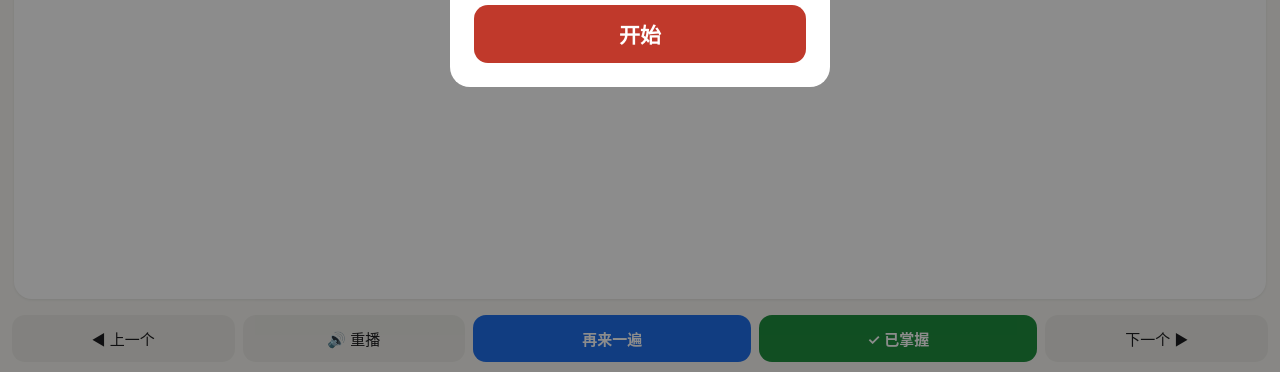
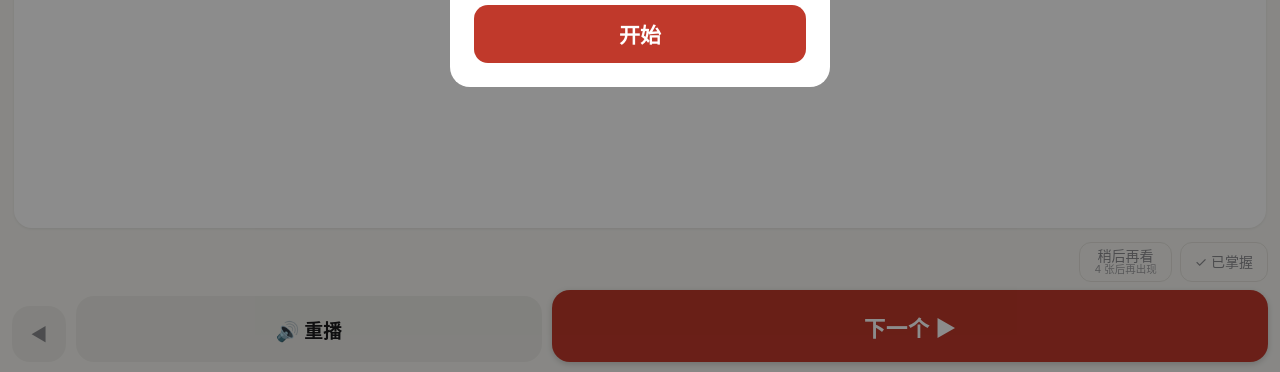
Before and after one commit to ggfs0814/lex-cards-vmpnha, a plain HTML site: page index.html in a window 1280 px wide. Shown: the part 428-800 px from the top of the page. Drawn offline with Linux system fonts and the light colour scheme.

Commit message:
Right-hand button layout: big 下一个/重播, smaller secondary buttons

```diff
--- a/index.html
+++ b/index.html
@@ -30,10 +30,18 @@ body{display:flex;flex-direction:column;padding:env(safe-area-inset-top) 0 env(s
 .gl{margin-top:16px;font-size:16.5px;line-height:1.5}
 .gl .t{font-size:12.5px;color:var(--mut);display:block;margin-bottom:2px}
 .gl div{margin-bottom:3px}.gl b{font-weight:700}.gl i{font-style:normal;color:var(--ipa);font-family:"Noto Sans","DejaVu Sans",-apple-system;font-size:.92em}
-#btns{display:grid;grid-template-columns:1fr 1fr 1.25fr 1.25fr 1fr;gap:8px;padding:8px 12px 10px}
-#btns button{font-size:15px;padding:13px 0;border-radius:13px;border:0;background:var(--btn);color:var(--fg);font-family:inherit}
-#btns .ok{background:var(--ok);color:#fff;font-weight:600}
-#btns .again{background:var(--acc2);color:#fff;font-weight:600}
+#btns{padding:6px 12px calc(10px + env(safe-area-inset-bottom,0px));}
+body{padding-bottom:0}
+#btns .sec2{display:flex;justify-content:flex-end;gap:8px;margin-bottom:8px}
+#btns .b2{font-family:inherit;font-size:14px;height:40px;padding:0 14px;border-radius:12px;border:1px solid var(--line);background:transparent;color:var(--mut);display:flex;flex-direction:column;align-items:center;justify-content:center;line-height:1.15}
+#btns .b2 small{font-size:10.5px;opacity:.8}
+#btns .b2.on{color:var(--ok);border-color:var(--ok)}
+#btns .main{display:flex;gap:10px;align-items:flex-end}
+#btns .main button{font-family:inherit;border:0;border-radius:18px}
+#btns .bp{width:54px;height:56px;align-self:flex-end;background:var(--btn);color:var(--mut);font-size:18px}
+#btns .bplay{flex:1;height:66px;background:var(--btn);color:var(--fg);font-size:19px;font-weight:600}
+#btns .bnext{flex:1.55;height:72px;background:var(--acc);color:#fff;font-size:22px;font-weight:700;box-shadow:0 2px 6px rgba(0,0,0,.18)}
+#btns button:active{transform:scale(.97);opacity:.85}
 #start,#panel{position:fixed;inset:0;background:rgba(0,0,0,.45);display:flex;align-items:center;justify-content:center;z-index:9}
 #start .box,#panel .box{background:var(--card);border-radius:20px;padding:24px;width:min(88vw,380px);text-align:center}
 #start h1{font-size:24px;margin:0 0 6px}#start p{color:var(--mut);font-size:14.5px;line-height:1.5;margin:6px 0 18px}
@@ -49,12 +57,15 @@ body{display:flex;flex-direction:column;padding:env(safe-area-inset-top) 0 env(s
 #reset{background:#d93025;color:#fff}#close{background:var(--btn);color:var(--fg)}
 .hidden{display:none!important}
 .empty{text-align:center;color:var(--mut);padding:60px 10px;font-size:17px;line-height:1.7}
-#toast{position:fixed;left:50%;bottom:110px;transform:translateX(-50%);background:rgba(0,0,0,.78);color:#fff;padding:8px 16px;border-radius:18px;font-size:14px;opacity:0;transition:opacity .2s;pointer-events:none}
+#toast{position:fixed;left:50%;bottom:170px;transform:translateX(-50%);background:rgba(0,0,0,.78);color:#fff;padding:8px 16px;border-radius:18px;font-size:14px;opacity:0;transition:opacity .2s;pointer-events:none}
 </style></head><body>
 <div id="top"><span id="prog"></span><button id="gear" aria-label="设置">⚙︎</button></div>
 <div id="bar"><i></i></div>
 <div id="wrap"><div id="card" class="card"></div></div>
-<div id="btns"><button id="prev">◀︎ 上一个</button><button id="play">🔊 重播</button><button id="again" class="again">再来一遍</button><button id="ok" class="ok">✓ 已掌握</button><button id="next">下一个 ▶︎</button></div>
+<div id="btns">
+<div class="sec2"><button id="again" class="b2">稍后再看<small>4 张后再出现</small></button><button id="ok" class="b2">✓ 已掌握</button></div>
+<div class="main"><button id="prev" class="bp" aria-label="上一个">◀︎</button><button id="play" class="bplay">🔊 重播</button><button id="next" class="bnext">下一个 ▶︎</button></div>
+</div>
 <div id="start"><div class="box"><h1>DHH #501 单词卡</h1><p>完整音频：单词 → 慢速 → 中文 → 例句<br>左右滑动切换卡片，切换后自动播放。<br>进度保存在本机浏览器里。</p><button id="go">开始</button></div></div>
 <div id="panel" class="hidden"><div class="box"><h2>设置</h2>
 <div class="row" id="frow">范围<span class="seg" id="f"><button data-v="all">全部</button><button data-v="单词">单词</button><button data-v="短语">短语</button></span></div>
@@ -102,7 +113,7 @@ function render(anim){
    <div class="cn${S.hc?' hide':''}" id="cn">${esc(c.cn)}</div><div class="cnt"></div>
    ${c.ex?`<div class="ex">${c.ex}<div class="src">— ${esc(c.src)}</div></div>`:''}${gl}`;
   $('cn').onclick=()=>{$('cn').classList.remove('hide')};
-  $('ok').textContent=S.m[c.id]?'取消掌握':'✓ 已掌握';
+  $('ok').textContent=S.m[c.id]?'取消掌握':'✓ 已掌握'; $('ok').classList.toggle('on',!!S.m[c.id]);
   $('wrap').scrollTop=0;
   if(anim){el.style.transform=`translateX(${anim*30}px)`;el.style.opacity=.3;requestAnimationFrame(()=>{el.style.transform='';el.style.opacity=1})}
   au.src=AUDIO?AUDIO[c.id]:('audio/'+c.id+'.mp3');
@@ -112,7 +123,7 @@ function play(){ if(!S.q.length) return; au.currentTime=0; const p=au.play(); if
 function toast(t){const e=$('toast');e.textContent=t;e.style.opacity=1;clearTimeout(toast.t);toast.t=setTimeout(()=>e.style.opacity=0,1200)}
 function go(d){ if(!S.q.length) return; S.pos=(S.pos+d+S.q.length)%S.q.length; save(); render(-d); }
 $('next').onclick=()=>go(1); $('prev').onclick=()=>go(-1); $('play').onclick=()=>{unlocked=true;play()};
-$('again').onclick=()=>{ if(!S.q.length) return; const id=S.q[S.pos]; const at=Math.min(S.pos+5,S.q.length); S.q.splice(at,0,id); toast('稍后再来一遍'); go(1); };
+$('again').onclick=()=>{ if(!S.q.length) return; const id=S.q[S.pos]; const at=Math.min(S.pos+5,S.q.length); S.q.splice(at,0,id); toast('4 张后会再出现'); go(1); };
 $('ok').onclick=()=>{ if(!S.q.length) return; const id=S.q[S.pos];
   if(S.m[id]){delete S.m[id]; save(); toast('已取消掌握'); render(); return}
   S.m[id]=1;
```
